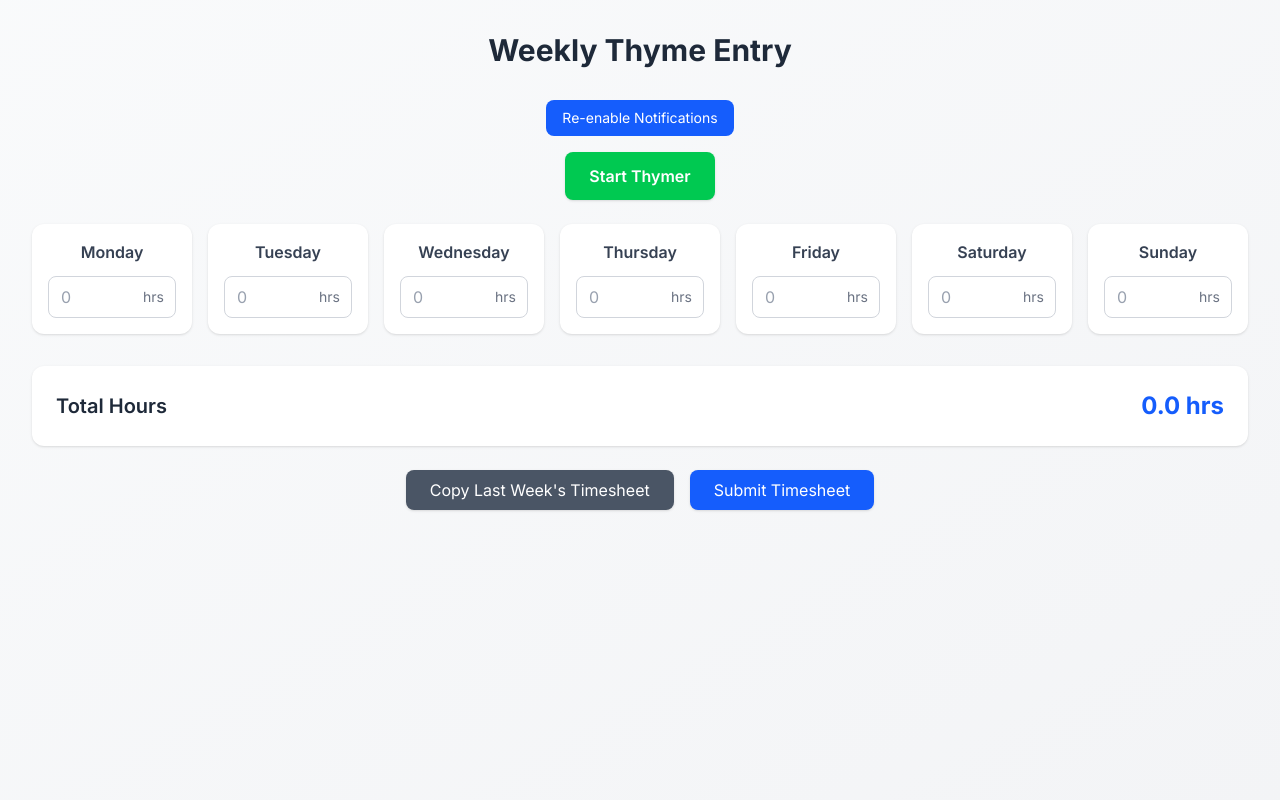
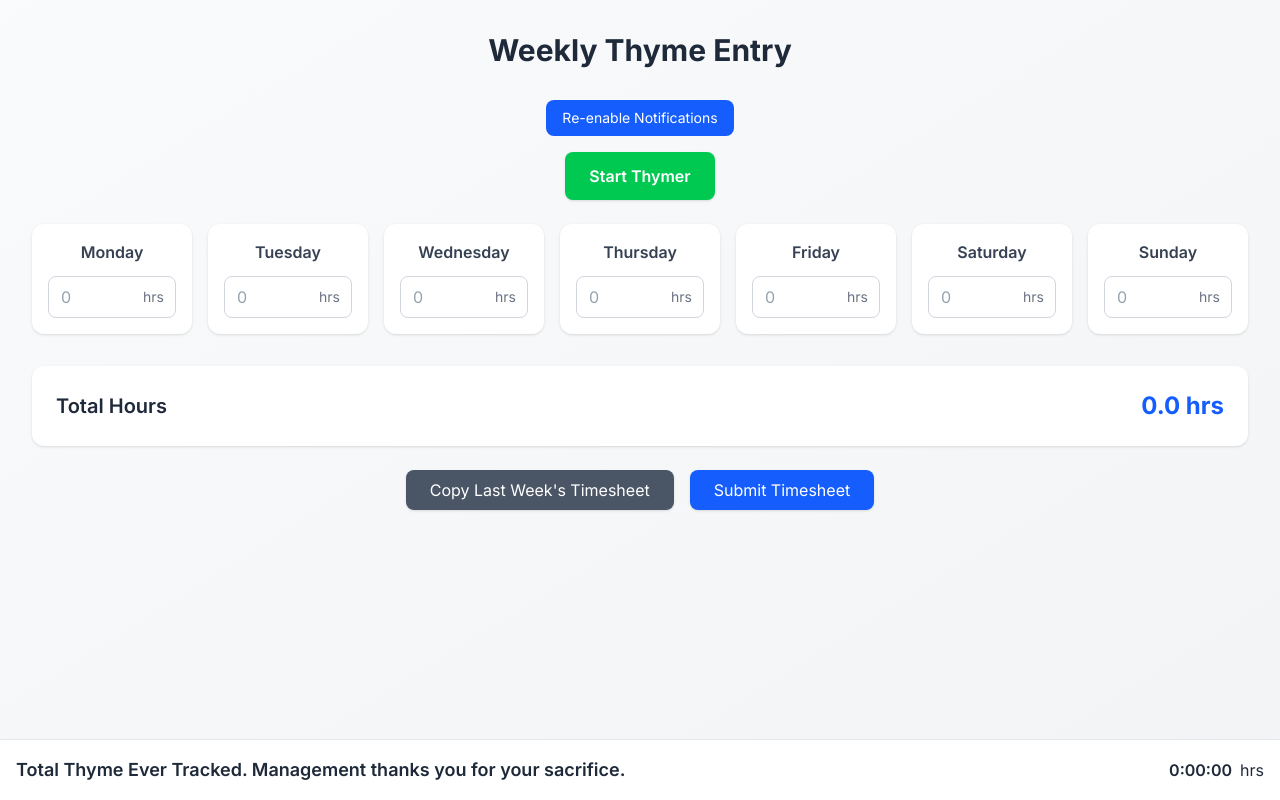
Before and after one commit to Richie97/thyme, a Next.js app: page / in a window 1280 px wide. Built offline with nearby package versions, Linux system fonts and the light colour scheme.

Commit message:
Add total thyme tracked.

```diff
--- a/src/app/page.tsx
+++ b/src/app/page.tsx
@@ -119,6 +119,24 @@ const TimerDisplay = ({ elapsedTime }: { elapsedTime: number }) => {
   return <span className="font-mono">{formatElapsedTime(elapsedTime)}</span>;
 };
 
+// Cookie management functions
+const TOTAL_TIME_COOKIE = "total_time_tracked";
+
+const getTotalTimeFromCookie = (): number => {
+  if (typeof window === "undefined") return 0;
+  const cookie = document.cookie
+    .split("; ")
+    .find((row) => row.startsWith(TOTAL_TIME_COOKIE));
+  return cookie ? parseFloat(cookie.split("=")[1]) : 0;
+};
+
+const setTotalTimeCookie = (hours: number) => {
+  if (typeof window === "undefined") return;
+  const date = new Date();
+  date.setFullYear(date.getFullYear() + 1); // Cookie expires in 1 year
+  document.cookie = `${TOTAL_TIME_COOKIE}=${hours}; expires=${date.toUTCString()}; path=/`;
+};
+
 export default function Home() {
   const [hours, setHours] = useState<{ [key: string]: string }>({});
   const [notifications, setNotifications] = useState<{
@@ -133,6 +151,12 @@ export default function Home() {
   const [elapsedTime, setElapsedTime] = useState<number>(0);
   const [notificationPermission, setNotificationPermission] =
     useState<NotificationPermission>("default");
+  const [totalTimeTracked, setTotalTimeTracked] = useState<number>(0);
+
+  // Load total time from cookie on mount
+  useEffect(() => {
+    setTotalTimeTracked(getTotalTimeFromCookie());
+  }, []);
 
   useEffect(() => {
     // Check if notifications are supported
@@ -243,6 +267,12 @@ export default function Home() {
   };
 
   const handleTipSubmit = () => {
+    // Update total time tracked with this week's total
+    const weekTotal = calculateTotal();
+    const newTotalTime = totalTimeTracked + weekTotal;
+    setTotalTimeTracked(newTotalTime);
+    setTotalTimeCookie(newTotalTime);
+
     setShowTipDialog(false);
     setHours({});
     setNotifications({});
@@ -254,7 +284,18 @@ export default function Home() {
   };
 
   const handleTipCancel = () => {
+    // Update total time tracked with this week's total
+    const weekTotal = calculateTotal();
+    const newTotalTime = totalTimeTracked + weekTotal;
+    setTotalTimeTracked(newTotalTime);
+    setTotalTimeCookie(newTotalTime);
+
     setShowTipDialog(false);
+    setHours({});
+    setNotifications({});
+    setShowThankYou(true);
+    setTimeout(() => setShowThankYou(false), 3000);
+    // Reset tip state
     setSelectedTip("");
     setCustomTip("");
   };
@@ -435,6 +476,24 @@ export default function Home() {
           </button>
         </div>
 
+        {/* Total Time Tracked Display - Moved to bottom */}
+        <div className="fixed bottom-0 left-0 right-0 bg-white shadow-lg border-t border-gray-200 p-4">
+          <div className="container mx-auto max-w-7xl">
+            <div className="flex justify-between items-center">
+              <h2 className="text-base sm:text-lg font-semibold text-gray-800">
+                Total Thyme Ever Tracked. Management thanks you for your
+                sacrifice.
+              </h2>
+              <div className="flex items-center gap-2">
+                <span className="text-gray-800 font-semibold">
+                  <TimerDisplay elapsedTime={totalTimeTracked} />
+                </span>
+                <span className="text-gray-800">hrs</span>
+              </div>
+            </div>
+          </div>
+        </div>
+
         {showTipDialog && (
           <div className="fixed inset-0 bg-black bg-opacity-50 flex items-center justify-center p-4 z-50">
             <div className="bg-white rounded-xl p-6 max-w-md w-full shadow-xl">
```
